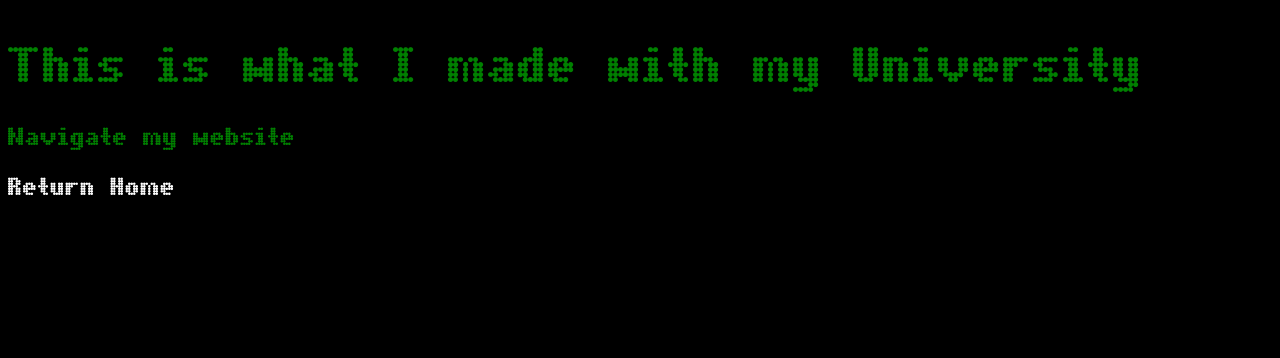
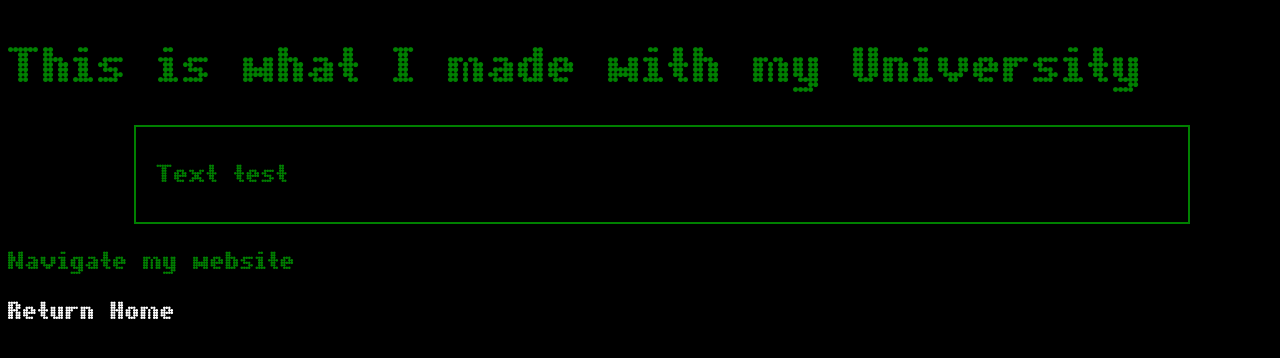
Before and after one commit to KyleRandomnes/KyleRandomnes.github.io, a PHP site: page /uniProjects.html in a window 1280 px wide. Shown: the top 358 px of the page. Run offline with PHP 8.4, Linux system fonts and the light colour scheme.

Commit message:
projects.css
I'm testing if perhaps I've added a boarder around plain text

```diff
--- a/css/style.css
+++ b/css/style.css
@@ -15,7 +15,7 @@ body {
     color: Green;
     font-family: 'Dot-Matrix', sans-serif;
     font-size: 25px;
-  overflow: hidden; /* Hide overflow */
+    overflow: hidden; /* Hide overflow */
 }
 
 /* this is for span's and others */
--- a/css/text.css
+++ b/css/text.css
@@ -18,3 +18,16 @@
     padding: 0; /* Reset padding to ensure button styles control padding */
     box-sizing: border-box; /* Ensures padding and border are included in the width */
 }
+
+.project {
+    display: inline-block;
+    padding: 10px 20px;
+    font-family: 'Dot-Matrix', sans-serif;
+    background-color: black;
+    color: green;
+    border: 2px solid #008000;
+    width:80%;
+    transition: background-color 0.3s ease, color 0.3s ease;
+    height: auto; /* Maintains aspect ratio */
+    margin-left: 10%
+}
--- a/uniProjects.html
+++ b/uniProjects.html
@@ -5,6 +5,9 @@
     </head>
     <body>
         <h1>This is what I made with my University</h1>
+        <div class="project">
+            <p>Text test</p>
+        </div>
 
         <!-- Links to other sites -->
         <p>Navigate my website</p>
```
